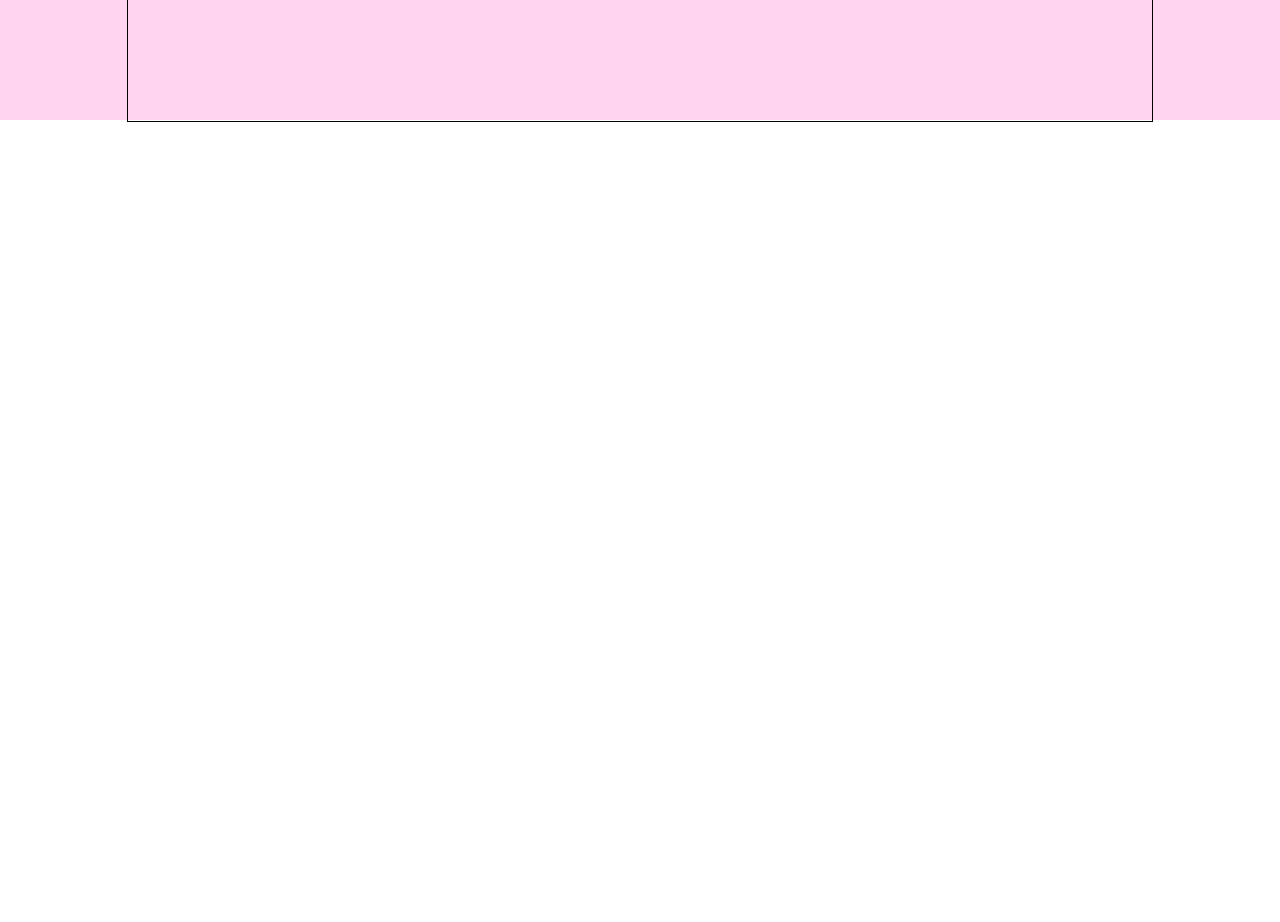
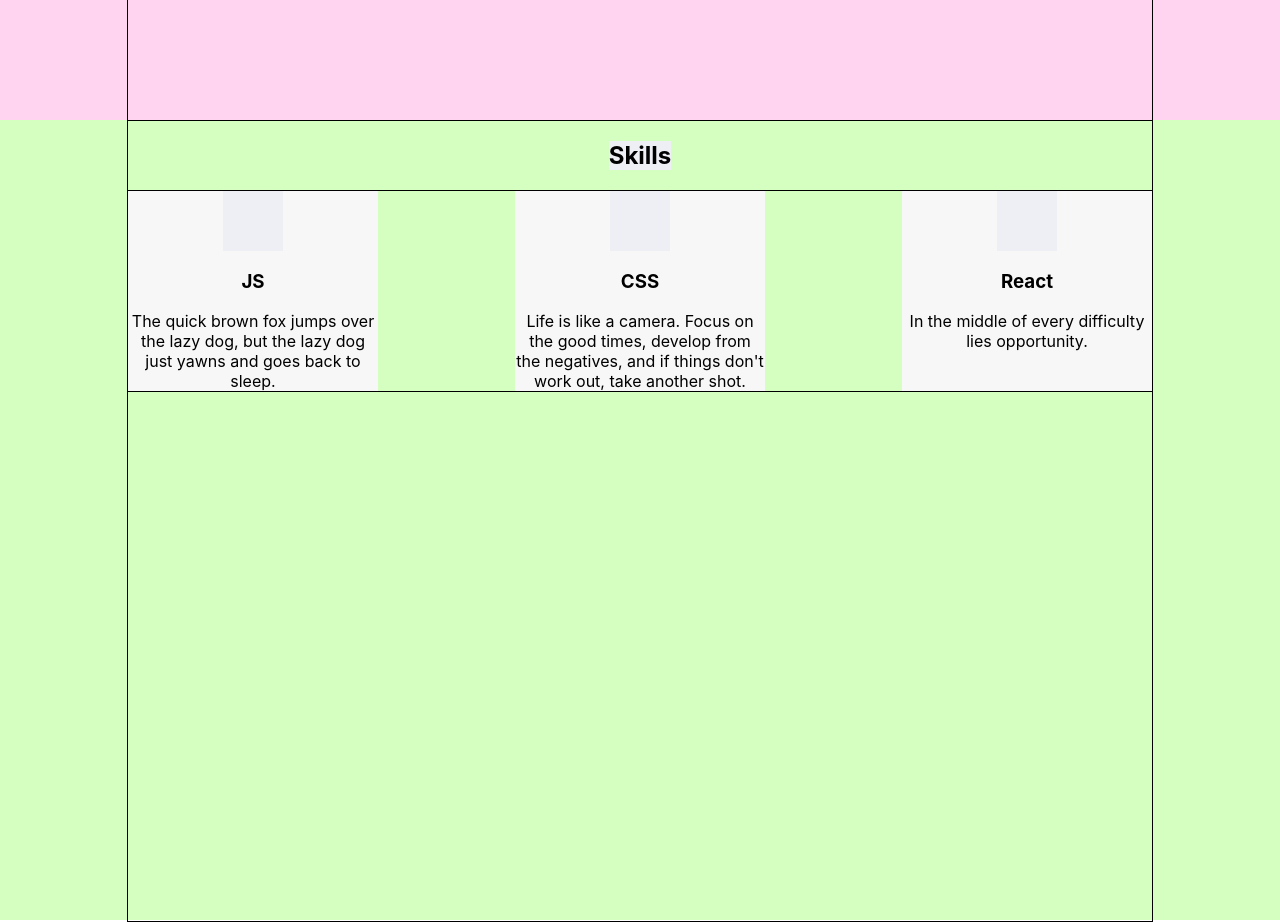
Before and after one commit to feddorovich/portfolio, a React (Create React App) app: page / in a window 1280 px wide. Shown: the part 760-1682 px from the top of the page. Before the commit the page ends 882 px from the top, so only its background shows below. Built offline with nearby package versions, Linux system fonts and the light colour scheme.

Commit message:
skill block

```diff
--- a/src/App.tsx
+++ b/src/App.tsx
@@ -2,12 +2,14 @@ import React from 'react';
 import './App.css';
 import {Header} from "./header/Header";
 import {Main} from "./main/Main";
+import {Skills} from "./skills/Skills";
 
 function App() {
     return (
         <div className="App">
             <Header/>
             <Main/>
+            <Skills/>
         </div>
     );
 }
--- a/src/common/styles/Container.module.css
+++ /dev/null
@@ -1,9 +0,0 @@
-.container {
-    border: 1px solid;
-    height: 100%;
-    width: 80%;
-    margin: 0 auto;
-    display: flex;
-    align-items: center;
-    justify-content: space-between;
-}
--- a/src/main/Main.module.css
+++ b/src/main/Main.module.css
@@ -1,6 +1,17 @@
 .mainBlock {
     height: 100vh;
     background-color: #ffd4f0;
+}
+
+.container {
+    border: 1px solid;
+    height: 100%;
+    width: 80%;
+    margin: 0 auto;
+    display: flex;
+    align-items: center;
+    justify-content: space-between;
+    flex-wrap: wrap;
 }
 
 .text {
--- a/src/main/Main.tsx
+++ b/src/main/Main.tsx
@@ -1,18 +1,17 @@
 import React, {FC} from 'react';
 import style from './Main.module.css'
-import styleContainer from '../../src/common/styles/Container.module.css'
 
 export const Main: FC = () => {
     return (
         <div className={style.mainBlock}>
-            <div className={styleContainer.container}>
+            <div className={style.container}>
                 <div className={style.text}>
                     <span>Hi There</span>
                     <h1>I am Sergey Fedorovich</h1>
                     <p>Frontend Developer</p>
                 </div>
                 <div className={style.photo}>
-
+                    photo
                 </div>
             </div>
         </div>
--- /dev/null
+++ b/src/skills/Skills.module.css
@@ -0,0 +1,26 @@
+.skillsBlock {
+    height: 100vh;
+    background-color: #d4ffc0;
+}
+
+.container {
+    border: 1px solid;
+    height: 100%;
+    width: 80%;
+    margin: 0 auto;
+    display: flex;
+    align-items: center;
+    flex-direction: column;
+    justify-content: flex-start;
+}
+
+.title {
+    background-color: #eeeef5;
+}
+
+.skills {
+    border: 1px solid;
+    width: 100%;
+    display: flex;
+    justify-content: space-between;
+}
--- /dev/null
+++ b/src/skills/Skills.tsx
@@ -0,0 +1,18 @@
+import React from 'react';
+import style from './Skills.module.css'
+import {Skill} from "./skill/Skill";
+
+export const Skills = () => {
+    return (
+        <div className={style.skillsBlock}>
+            <div className={style.container}>
+                <h2 className={style.title}>Skills</h2>
+                <div className={style.skills}>
+                    <Skill title={'JS'} description={'The quick brown fox jumps over the lazy dog, but the lazy dog just yawns and goes back to sleep.'}/>
+                    <Skill title={'CSS'} description={'Life is like a camera. Focus on the good times, develop from the negatives, and if things don\'t work out, take another shot.'}/>
+                    <Skill title={'React'} description={'In the middle of every difficulty lies opportunity.'}/>
+                </div>
+            </div>
+        </div>
+    );
+};
--- /dev/null
+++ b/src/skills/skill/Skill.module.css
@@ -0,0 +1,15 @@
+.skill {
+    width: 250px;
+    background-color: #f7f7f7;
+    display: flex;
+    flex-direction: column;
+    align-items: center;
+    text-align: center;
+    flex-wrap: wrap;
+}
+
+.icon {
+    height: 60px;
+    width: 60px;
+    background-color: #eeeef5;
+}
--- /dev/null
+++ b/src/skills/skill/Skill.tsx
@@ -0,0 +1,17 @@
+import React, {FC} from 'react';
+import style from './Skill.module.css'
+
+type PropsType = {
+    title: string
+    description: string
+}
+
+export const Skill: FC<PropsType> = (props) => {
+    return (
+        <div className={style.skill}>
+            <div className={style.icon}></div>
+            <h3>{props.title}</h3>
+            <span className={style.description}>{props.description}</span>
+        </div>
+    );
+};
```
